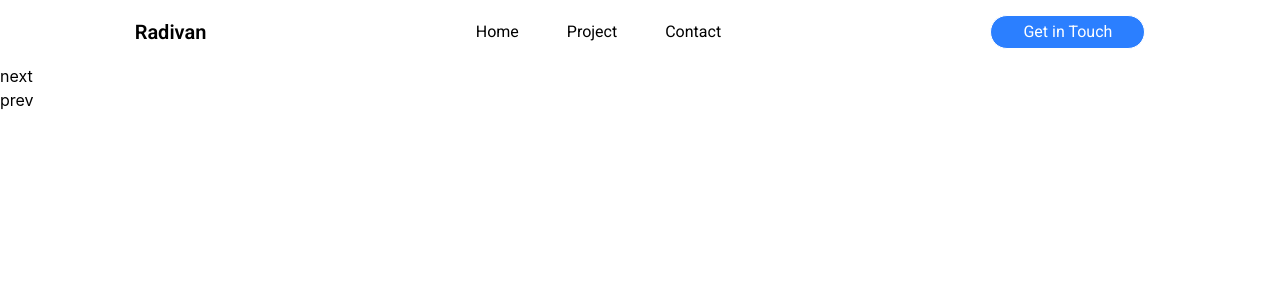
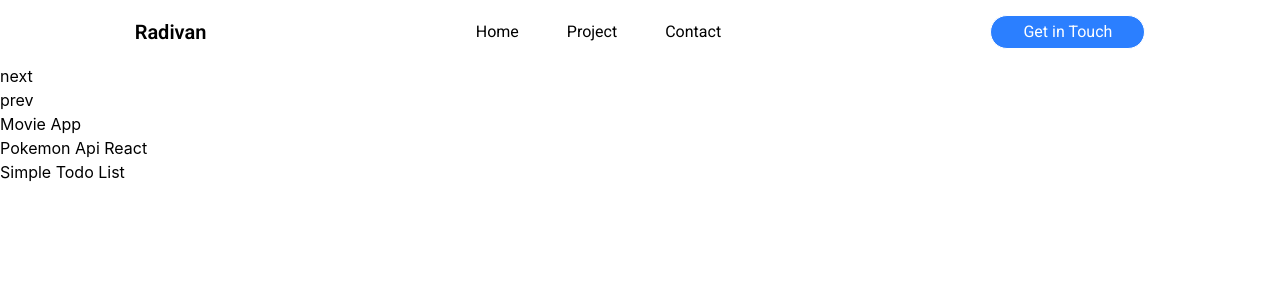
Before and after one commit to RadivanHanivansyah/Bismillah-portoReact-Project, a React (Vite) app: page /project in a window 1280 px wide. Shown: the top 300 px of the page. Built offline with nearby package versions, Linux system fonts and the light colour scheme.

Commit message:
membuat logic next & prev (finished), & akses item data berdasarkan array carousel

```diff
--- a/src/pages/Project.jsx
+++ b/src/pages/Project.jsx
@@ -3,39 +3,27 @@ import data from "../data/projects";
 
 export default function Project() {
   const [Index, setIndex] = useState(0);
-  const [array, setArray] = useState([
-    Index,
+  const array = [
+    Index % data.length,
     (Index + 1) % data.length,
     (Index + 2) % data.length,
-  ]);
-  console.log(array);
+  ];
   function handleNext() {
-    const nextIndex = (index + 1) % data.length;
-    setIndex(nextIndex);
-    setArray([
-      nextIndex,
-      (nextIndex + 1) % data.length,
-      (nextIndex + 2) % data.length,
-    ]);
-    // const array = [
-    //   Index % data.length,
-    //   (Index + 1) % data.length,
-    //   (Index + 2) % data.length,
-    // ];
-    console.log(array);
+    setIndex((pre) => pre + 1);
   }
   function handlePrevious() {
-    setIndex((prev) => (prev - 1 + data.length) % data.length);
-    const array = [Index, (Index + 1) % data.length, (Index + 2) % data.length];
-    console.log(array);
+    setIndex((pre) => (pre - 1 + data.length) % data.length);
   }
-  console.log(Index);
+  console.log(array);
   return (
     <div>
       <button className="block" onClick={() => handleNext()}>
         next
       </button>
       <button onClick={() => handlePrevious()}>prev</button>
+      {array.map((index, item) => {
+        return <h1 key={index}>{data[index].title}</h1>;
+      })}
     </div>
   );
 }
```
